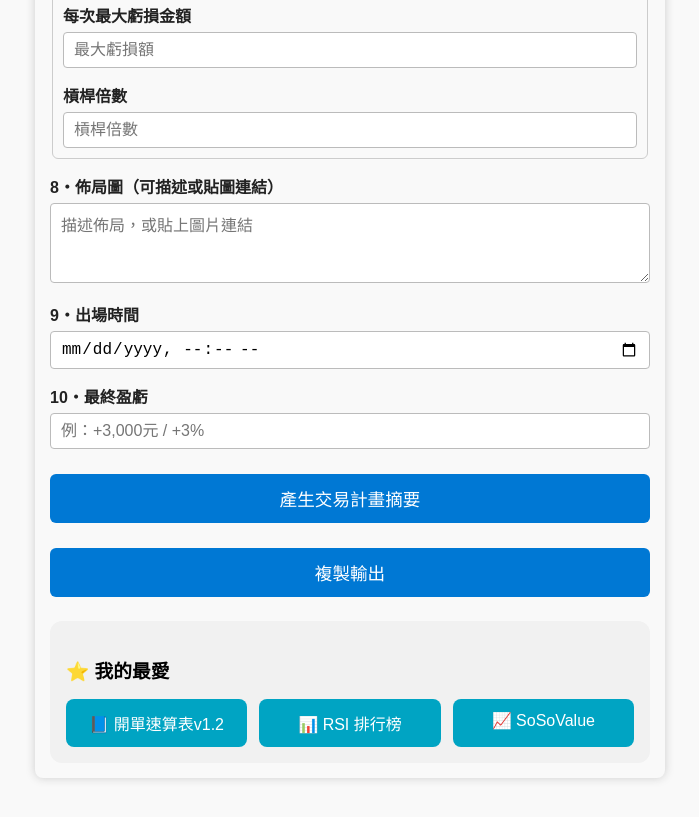
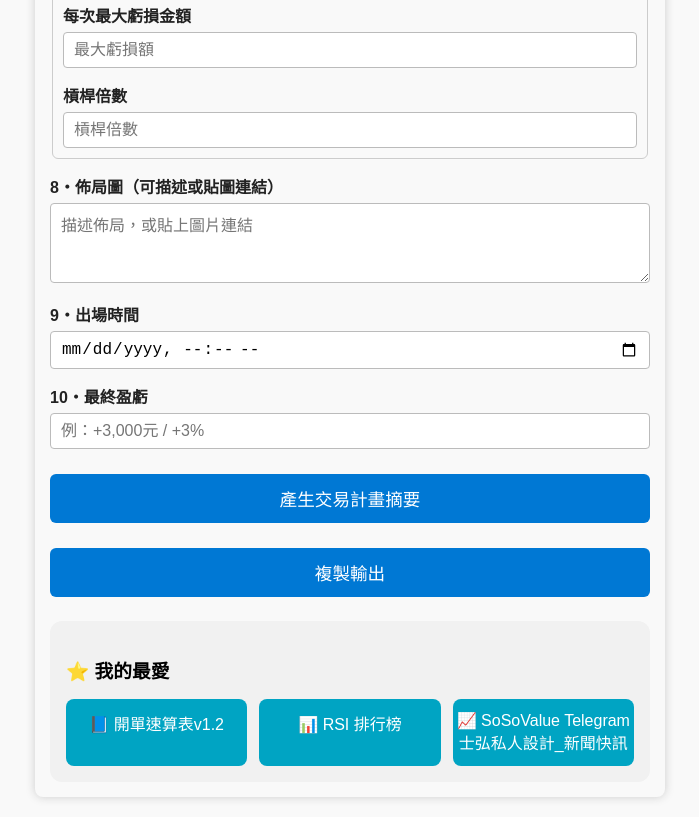
Before and after one commit to df3011212/TradingPlanProduction, a plain HTML site: page index.html in a window 1280 px wide. Shown: the part 865-1682 px from the top of the page, without its empty margins (290-989 px from the left). Drawn offline with Linux system fonts and the light colour scheme.

Commit message:
Update index.html

```diff
--- a/index.html
+++ b/index.html
@@ -228,7 +228,7 @@ ${data.get('layoutDiagram') || '未填寫'}
     <div style="display: flex; flex-wrap: wrap; gap: 12px;">
       <a href="https://df3011212.github.io/okx-calculator/" target="_blank" class="feature-link-button" style="flex:1; min-width: 160px; text-align:center; background:#00a4c3; color:white; padding:12px 0; border-radius:8px; text-decoration:none;">📘 開單速算表v1.2</a>
       <a href="https://df3011212.github.io/RSI/" target="_blank" class="feature-link-button" style="flex:1; min-width: 160px; text-align:center; background:#00a4c3; color:white; padding:12px 0; border-radius:8px; text-decoration:none;">📊 RSI 排行榜</a>
-      <a href="https://sosovalue.com/tc" target="_blank" class="feature-link-button" style="flex:1; min-width: 160px; text-align:center; background:#00a4c3; color:white; padding:12px 0; border-radius:8px; text-decoration:none;">📈 SoSoValue</a>
+      <a href="https://t.me/+D_5F48jIDSlhYWNl" target="_blank" class="feature-link-button" style="flex:1; min-width: 160px; text-align:center; background:#00a4c3; color:white; padding:12px 0; border-radius:8px; text-decoration:none;">📈 SoSoValue Telegram 士弘私人設計_新聞快訊</a>
     </div>
   </div>
 </div>
```
